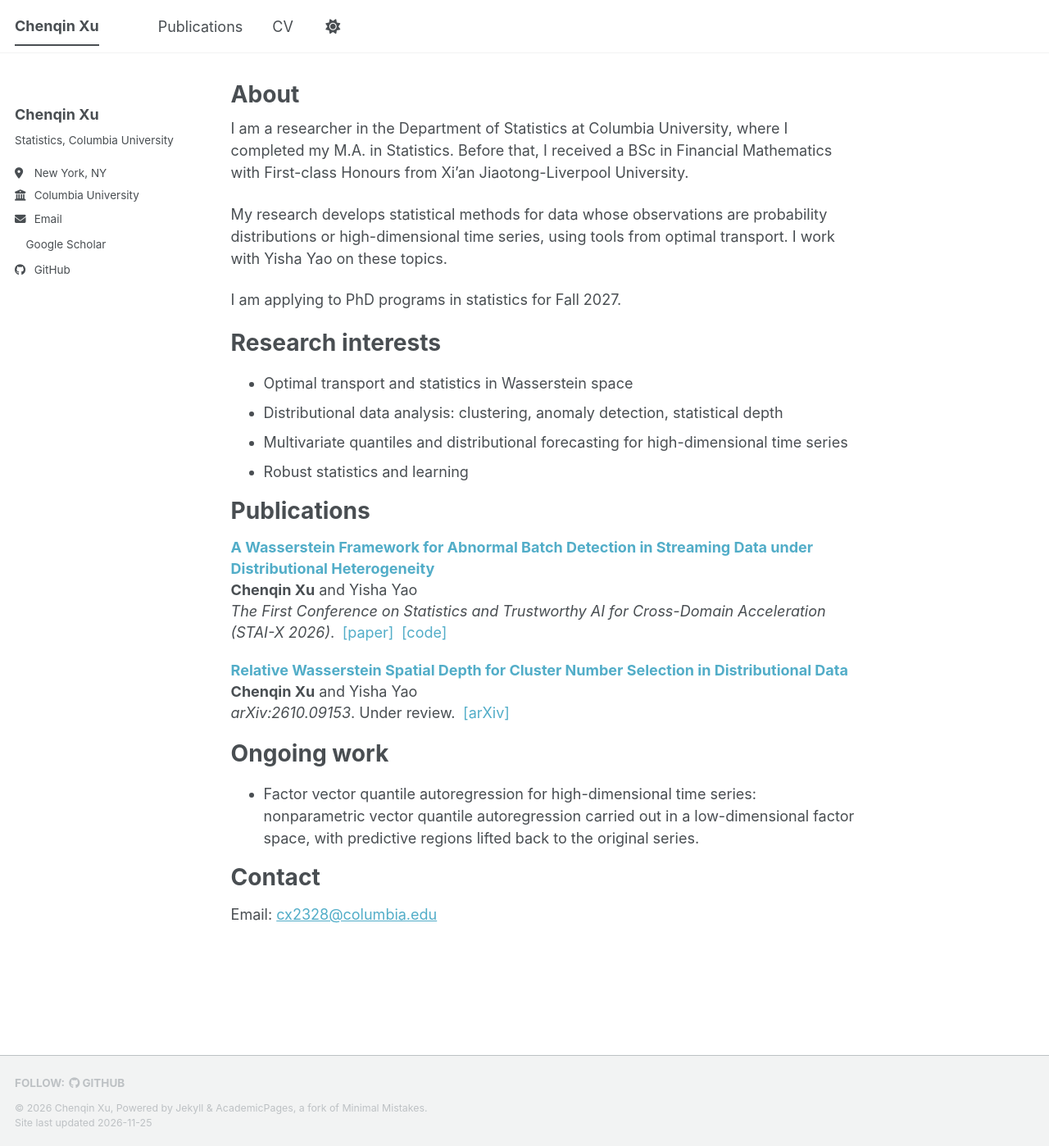
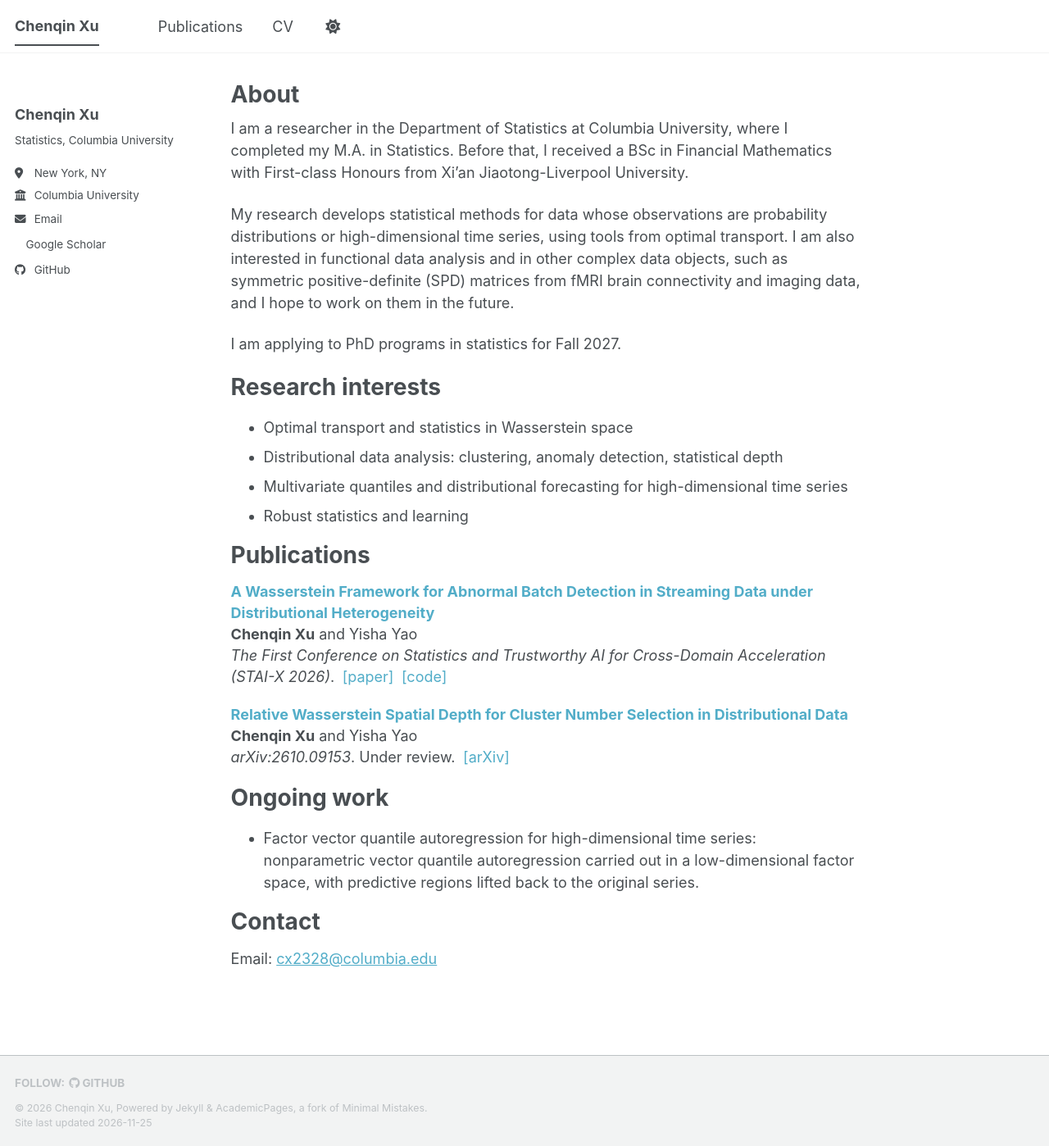
Before and after one commit to Shelton-CQ-Xu/shelton-cq-xu.github.io, a Jekyll site: the page built from _pages/about.md, in a window 1280 px wide and 1398 px high. Shown: the whole window at 82% size. Built offline with Jekyll 4.4.1, drawn with Linux system fonts in a browser that asks for light colours; a style sheet for code colours, icons or effects is not loaded.

Commit message:
Bio: drop collaborator sentence, mention interest in functional data

```diff
--- a/_pages/about.md
+++ b/_pages/about.md
@@ -9,7 +9,7 @@ redirect_from:
 
 I am a researcher in the Department of Statistics at Columbia University, where I completed my M.A. in Statistics. Before that, I received a BSc in Financial Mathematics with First-class Honours from Xi'an Jiaotong-Liverpool University.
 
-My research develops statistical methods for data whose observations are probability distributions or high-dimensional time series, using tools from optimal transport. I work with Yisha Yao on these topics.
+My research develops statistical methods for data whose observations are probability distributions or high-dimensional time series, using tools from optimal transport. I am also interested in functional data analysis and in other complex data objects, such as symmetric positive-definite (SPD) matrices from fMRI brain connectivity and imaging data, and I hope to work on them in the future.
 
 I am applying to PhD programs in statistics for Fall 2027.
 
```
